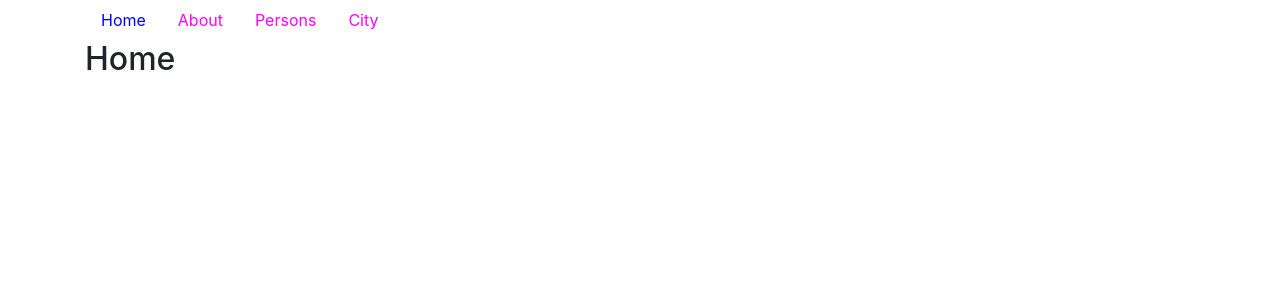
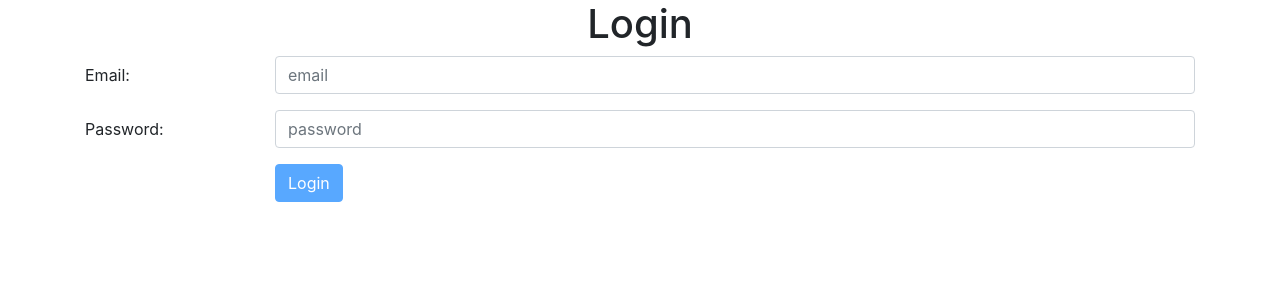
Before and after one commit to ggxxhay/enrich-skill, a React (Create React App) app: page / in a window 1280 px wide. Shown: the top 300 px of the page. Built offline with nearby package versions, Linux system fonts and the light colour scheme.

Commit message:
Add Login, useEffect

```diff
--- a/src/App.js
+++ b/src/App.js
@@ -1,12 +1,14 @@
+import React, { useState, useEffect } from "react";
 import { BrowserRouter as Router, Switch, Route, NavLink } from "react-router-dom";
-import Container from 'react-bootstrap/Container';
 import Nav from 'react-bootstrap/Nav';
 
 import PersonsInfo from './components/PersonsInfo';
+import Login from './components/Login';
 import PersonsInfoDetails from './components/PersonsInfoDetails';
 
 import "./App.css";
 import City from "./components/City";
+import { Button } from "react-bootstrap";
 
 const personsData = [
   { id: 1, name: "Thang", age: 18, address: "Hanoi", job: "Developer" },
@@ -14,10 +16,33 @@ const personsData = [
   { id: 3, name: "Thang 3", age: 21, address: "Hanoi 3", job: "Farmer" },
 ]
 
+const KEY_IS_LOGGED_IN = "IsLoggedIn";
+
 function App() {
+  const [isLoggedIn, setIsLoggedIn] = useState(false);
+
+  useEffect(() => {
+    if (localStorage.getItem(KEY_IS_LOGGED_IN)) {
+      setIsLoggedIn(true);
+    }
+  }, [])
+
+  const onLoggedIn = () => {
+    localStorage.setItem(KEY_IS_LOGGED_IN, "1");
+    setIsLoggedIn(true);
+  }
+
+  const onLogout = () => {
+    localStorage.removeItem(KEY_IS_LOGGED_IN);
+    setIsLoggedIn(false);
+  }
+
+  if (!isLoggedIn) {
+    return <Login onLoggedIn={onLoggedIn} />;
+  }
+
   return (
     <Router>
-      <Container>
         <Nav>
           <Nav.Item>
             <NavLink className="nav-link" activeClassName="nav-link-active" exact to="/">Home</NavLink>
@@ -31,6 +56,7 @@ function App() {
           <Nav.Item>
             <NavLink className="nav-link" activeClassName="nav-link-active" to="/city">City</NavLink>
           </Nav.Item>
+          <Button variant="danger" onClick={onLogout}>Logout</Button>
         </Nav>
 
         <Switch>
@@ -46,7 +72,6 @@ function App() {
             <Home />
           </Route>
         </Switch>
-      </Container>
     </Router>
   );
 }
--- /dev/null
+++ b/src/components/Login.js
@@ -0,0 +1,67 @@
+import React, { useState, useEffect } from "react";
+import Form from "react-bootstrap/Form";
+import Row from 'react-bootstrap/Row';
+import Col from 'react-bootstrap/Col';
+import Button from 'react-bootstrap/Button';
+
+export default function Login(props) {
+    const [email, setEmail] = useState("");
+    const [password, setPassword] = useState("");
+    const [isInputValid, setIsInputValid] = useState(false);
+
+    useEffect(() => {
+        const timoutId = setTimeout(() => {
+            setIsInputValid(
+                email.includes("@") && password.trim().length >= 6
+            );
+        }, 100); // if timeout is too long, will cause bug in case set input status from valid to invalid, submit button still enable before timeout.
+
+        return () => {
+            clearTimeout(timoutId);
+        }
+    }, [email, password])
+
+    const onEmailChange = (e) => {
+        setEmail(e.target.value);
+    }
+
+    const onPasswordChange = (e) => {
+        setPassword(e.target.value);
+    }
+
+    const onSubmit = (e) => {
+        e.preventDefault();
+        props.onLoggedIn();
+    }
+
+    return (
+        <React.Fragment>
+            <Row className="justify-content-center">
+                <h1>Login</h1>
+            </Row>
+            <Form onSubmit={onSubmit}>
+                <Form.Group as={Row} controlId="email" >
+                    <Form.Label column sm={2}>
+                        Email:
+                    </Form.Label>
+                    <Col sm={10}>
+                        <Form.Control type="text" placeholder="email" value={email} onChange={onEmailChange} />
+                    </Col>
+                </Form.Group>
+                <Form.Group as={Row} controlId="password">
+                    <Form.Label column sm={2}>
+                        Password:
+                    </Form.Label>
+                    <Col sm={10}>
+                        <Form.Control type="text" placeholder="password" value={password} onChange={onPasswordChange} />
+                    </Col>
+                </Form.Group>
+                <Form.Group as={Row}>
+                    <Col sm={{ offset: 2, span: 1 }} className="justify-content-around">
+                        <Button type="submit" disabled={!isInputValid}>Login</Button>
+                    </Col>
+                </Form.Group>
+            </Form>
+        </React.Fragment>
+    )
+}
--- a/src/index.js
+++ b/src/index.js
@@ -1,12 +1,15 @@
 import React from 'react';
 import ReactDOM from 'react-dom';
 import App from './App';
+import Container from 'react-bootstrap/Container';
 
 import 'bootstrap/dist/css/bootstrap.min.css';
 
 ReactDOM.render(
   <React.StrictMode>
-    <App />
+    <Container>
+      <App />
+    </Container>
   </React.StrictMode>,
   document.getElementById('root')
 );
```
